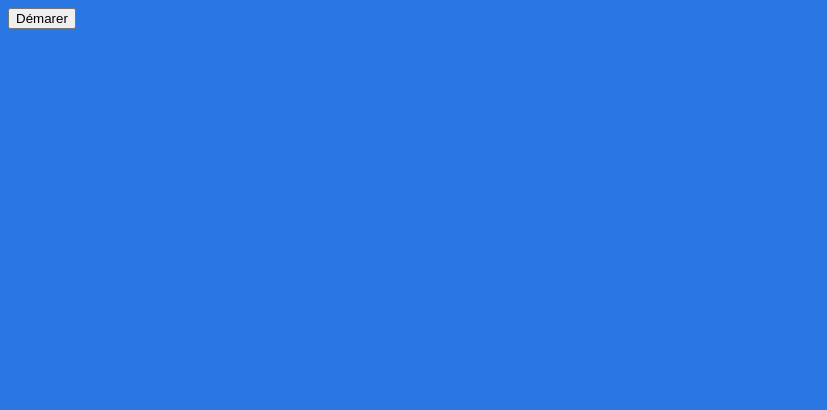
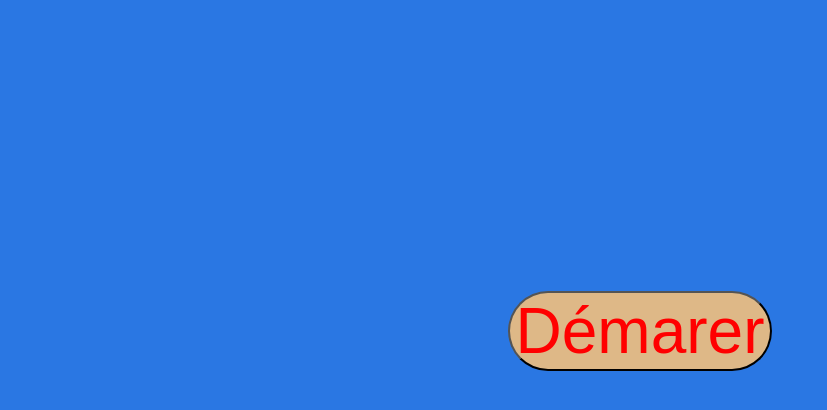
Before and after one commit to UnivStars/PPC_Jeu, a plain HTML site: page acceil.html in a window 1280 px wide. Shown: the whole page, without its empty margins (0-827 px from the left). Drawn offline with Linux system fonts and the light colour scheme.

Commit message:
Update style.css

```diff
--- a/style.css
+++ b/style.css
@@ -55,6 +55,31 @@ body{
 
 
 
+.changement{
+    display: flex;
+    justify-content: center;
+    align-items: center;
+    color: red;
+    font-size: 200%;
+    background-color: burlywood;
+    border-radius:50px;
+    margin-top: 3%;
+}
+
+
+
+.Form{
+    display: flex;
+    justify-content: center;
+    align-items: center;
+    font-size: 200%;
+    border-radius:50px;
+    margin-top: 20%;
+}
+
+
+
+
 /*
     display: flex;
     justify-content: center;
```
